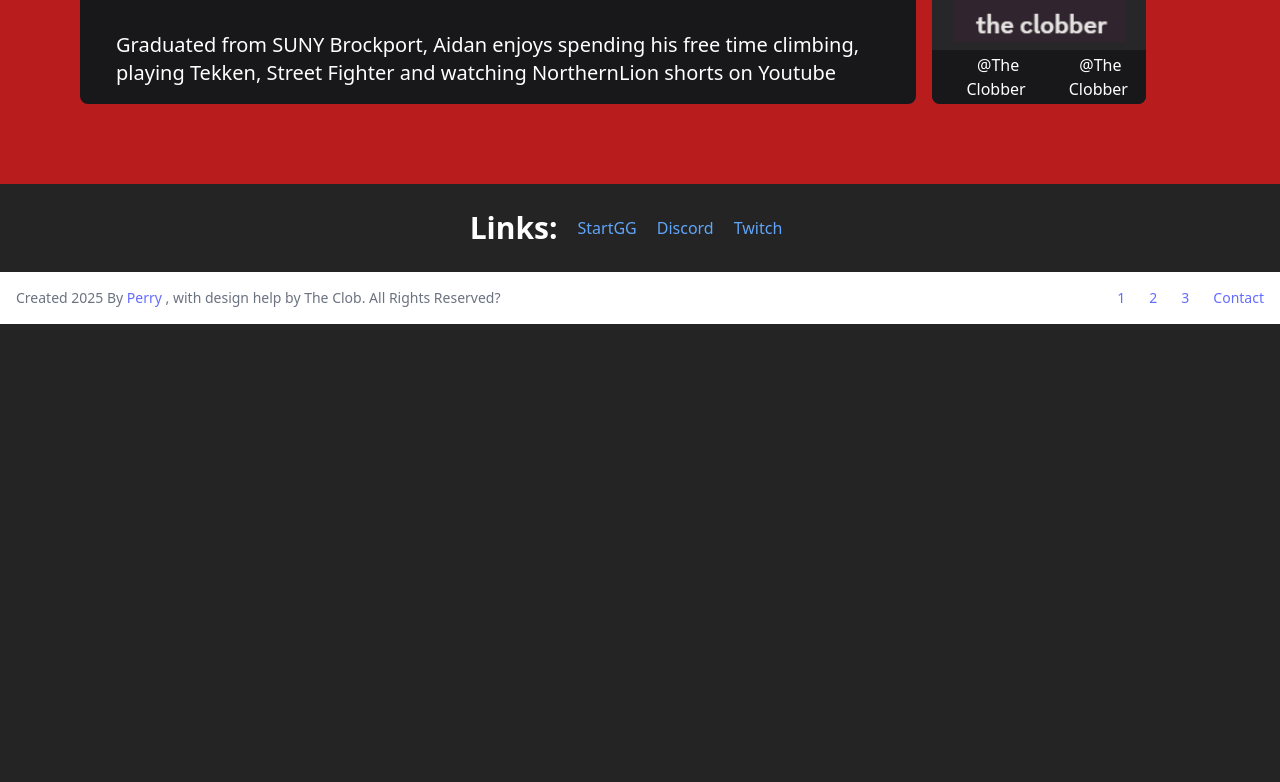
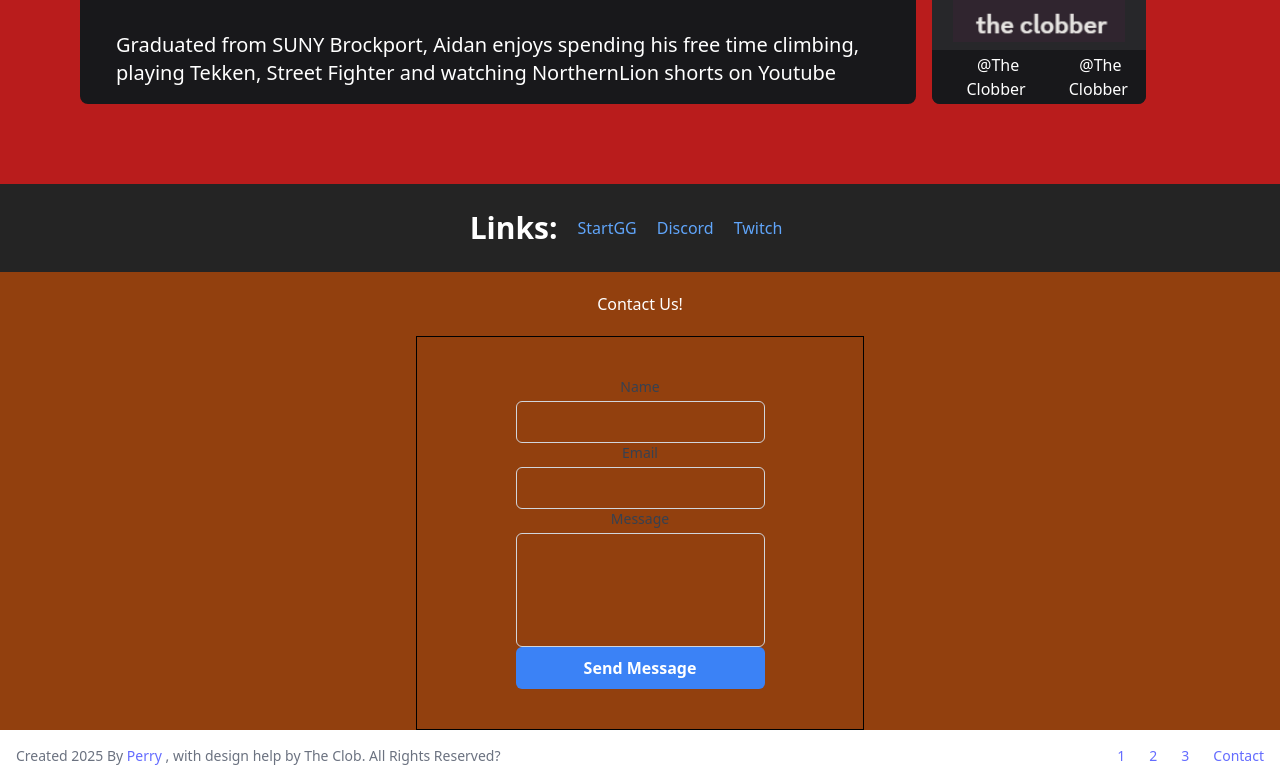
Before and after one commit to Perry512/585z, a React (Vite) app: page / in a window 1280 px wide. Shown: the part 3473-4255 px from the top of the page. Before the commit the page ends 3797 px from the top, so only its background shows below. Built offline with nearby package versions, Linux system fonts and the light colour scheme; some icons are missing.

Commit message:
[FIX] Styling: Fleshed out Contact form further, have yet to finish fully

```diff
--- a/src/App.tsx
+++ b/src/App.tsx
@@ -5,6 +5,7 @@ import Links from './Pages/Links';
 import Meet from './Pages/Meet';
 import Who from './Pages/Who';
 import Footer from './components/Footer';
+import ContactFormPage from './Pages/ContactFormPage';
 
 function App() {
 
@@ -15,6 +16,7 @@ function App() {
       <Who />
       <Meet />
       <Links />
+      <ContactFormPage />
       <Footer />
     </div>
   )
--- a/src/Pages/ContactFormPage.tsx
+++ b/src/Pages/ContactFormPage.tsx
@@ -4,9 +4,28 @@ export default function ContactFormPage () {
     return(
         <Layout>
             <div className='h-full w-full bg-amber-800'>
-                <form>
-                    <textarea></textarea>
-                </form>
+
+                {/* Contact form header */}
+                <div className="p-5"> Contact Us!</div>
+
+                { /* Contact form */}
+                <div className="py-10 flex flex-row border justify-center items-center border-black max-w-md mx-auto">
+                    <form>
+                        <div>
+                            <label htmlFor="name" className="block text-sm font-medium text-gray-700"> Name </label>
+                            <input type="text" id="name" name="name" className="mt-1 block w-full p-2 border border-gray-300 rounded-md focus:outline-none focus:ring-2 focus:ring-blue-500" />
+                        </div>
+                        <div>
+                            <label htmlFor="email" className="block text-sm font-medium text-gray-700">Email</label>
+                            <input type="email" id="email" name="email" className="mt-1 block w-full p-2 border border-gray-300 rounded-md focus:outline-none focus:ring-2 focus:ring-blue-500" />
+                        </div>
+                        <div>
+                            <label htmlFor="message" className="block text-sm font-medium text-gray-700">Message</label>
+                            <textarea id="message" rows={4} className="mt-1 block w-full p-2 border border-gray-300 rounded-md focus:outline-none focus:ring-2 resize-none focus:ring-blue-500"></textarea>
+                        </div>
+                        <button type="submit" className="w-full bg-blue-500 hover:bg-blue-600 text-white font-bold py-2 px-4 rounded-md">Send Message</button>
+                    </form>
+                </div>
             </div>
         </Layout>
     )
```
